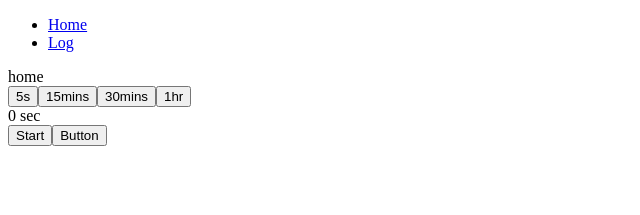
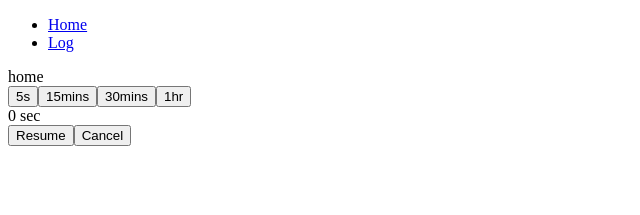
Before and after one commit to maysunktong/pomopaws, a Next.js app: page / in a window 1280 px wide. Shown: the top 215 px of the page, without its empty margins (0-640 px from the left). Built offline with nearby package versions, Linux system fonts and the light colour scheme.

Commit message:
Add pause/resume toggle function

```diff
--- a/src/components/Timer/index.tsx
+++ b/src/components/Timer/index.tsx
@@ -1,4 +1,5 @@
 "use client";
+import { setMaxListeners } from "events";
 import { useState, useEffect } from "react";
 
 const TimerIntervals: TimerInterval[] = [
@@ -29,8 +30,7 @@ const Timer = () => {
   }, [isRunning]);
 
   const startTimer = () => {
-    setTime(selectedInterval);
-    setIsRunning(true);
+    setIsRunning(prev => !prev);
   };
 
   const cancelTimer = () => {
@@ -43,7 +43,7 @@ const Timer = () => {
     const remainderSec = seconds % 60;
     if (min > 0 && remainderSec > 0) return `${min} min ${remainderSec} sec`;
     if (min > 0 && min < 60) return `${min} min`;
-    if (min >= 60) return `${min/60} hr`
+    if (min >= 60) return `${min / 60} hr`
     return `${remainderSec} sec`;
   }
 
@@ -63,10 +63,10 @@ const Timer = () => {
       ))}
       <div>{formatInterval(time)}</div>
       <button type="button" onClick={startTimer}>
-        Start
+        {isRunning ? "Pause" : "Resume"}
       </button>
       <button type="button" onClick={cancelTimer}>
-        Button
+        Cancel
       </button>
     </div>
   );
```
